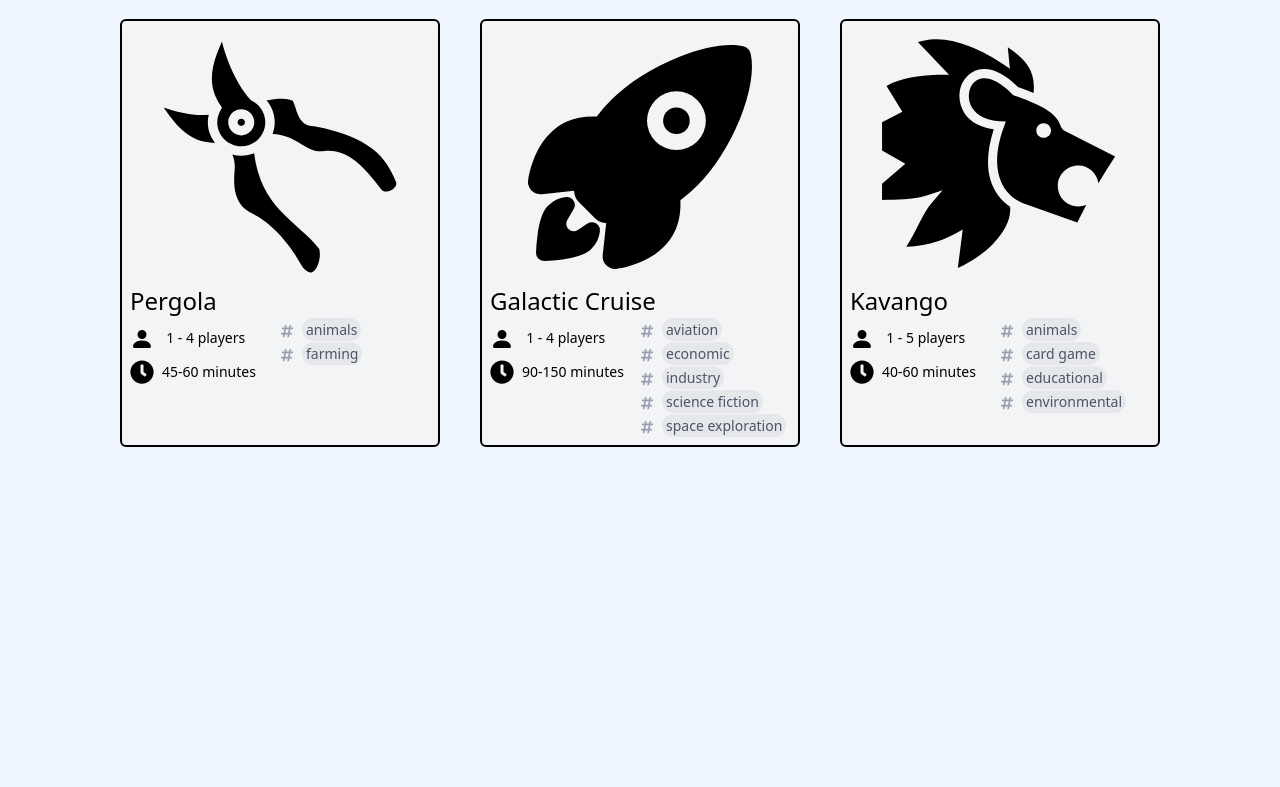
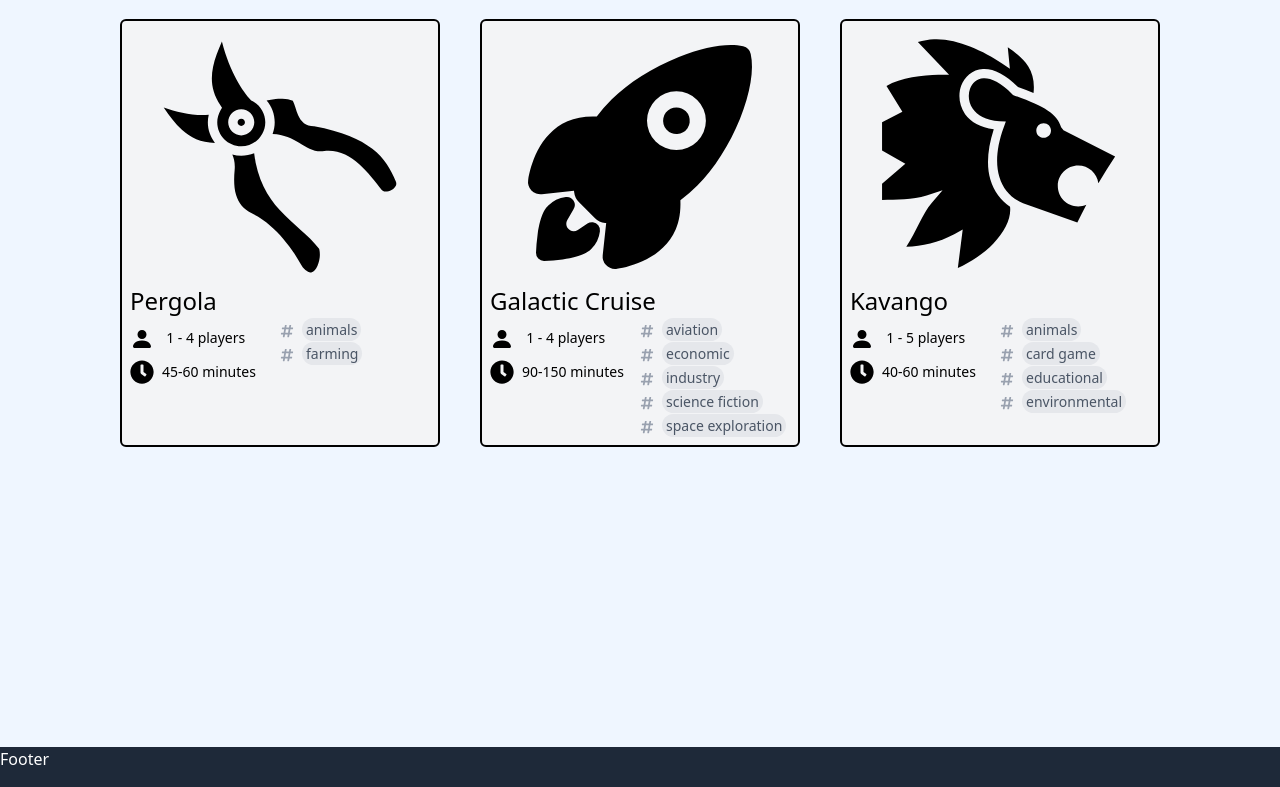
Before and after one commit to RRDiei/boardgames-test, a React (Vite) app: page / in a window 1280 px wide. Shown: the part 225-1012 px from the top of the page. Built offline with nearby package versions, Linux system fonts and the light colour scheme; a web font is replaced by a local one.

Commit message:
Add footer skeleton

```diff
--- /dev/null
+++ b/src/components/Footer.jsx
@@ -0,0 +1,8 @@
+const Footer = () => {
+  return (
+    <div className="mt-5 absolute bg-gray-800 -bottom-0 w-full text-white h-10">
+      Footer
+    </div>
+  );
+};
+export default Footer;
--- a/src/components/index.js
+++ b/src/components/index.js
@@ -3,3 +3,4 @@ export { default as NavBar } from "./NavBar";
 export { default as NavLinks } from "./NavLinks";
 export { default as NavButtonsContainer } from "./NavButtonsContainer";
 export { default as AboutIconsContainer } from "./AboutIconsContainer";
+export { default as Footer } from "./Footer";
--- a/src/pages/HomeLayout.jsx
+++ b/src/pages/HomeLayout.jsx
@@ -1,5 +1,5 @@
 import { Outlet } from "react-router";
-import { NavBar } from "../components";
+import { Footer, NavBar } from "../components";
 
 const HomeLayout = () => {
   return (
@@ -8,6 +8,7 @@ const HomeLayout = () => {
       <div className="p-5 bg-blue-50">
         <Outlet />
       </div>
+      <Footer />
     </div>
   );
 };
```
